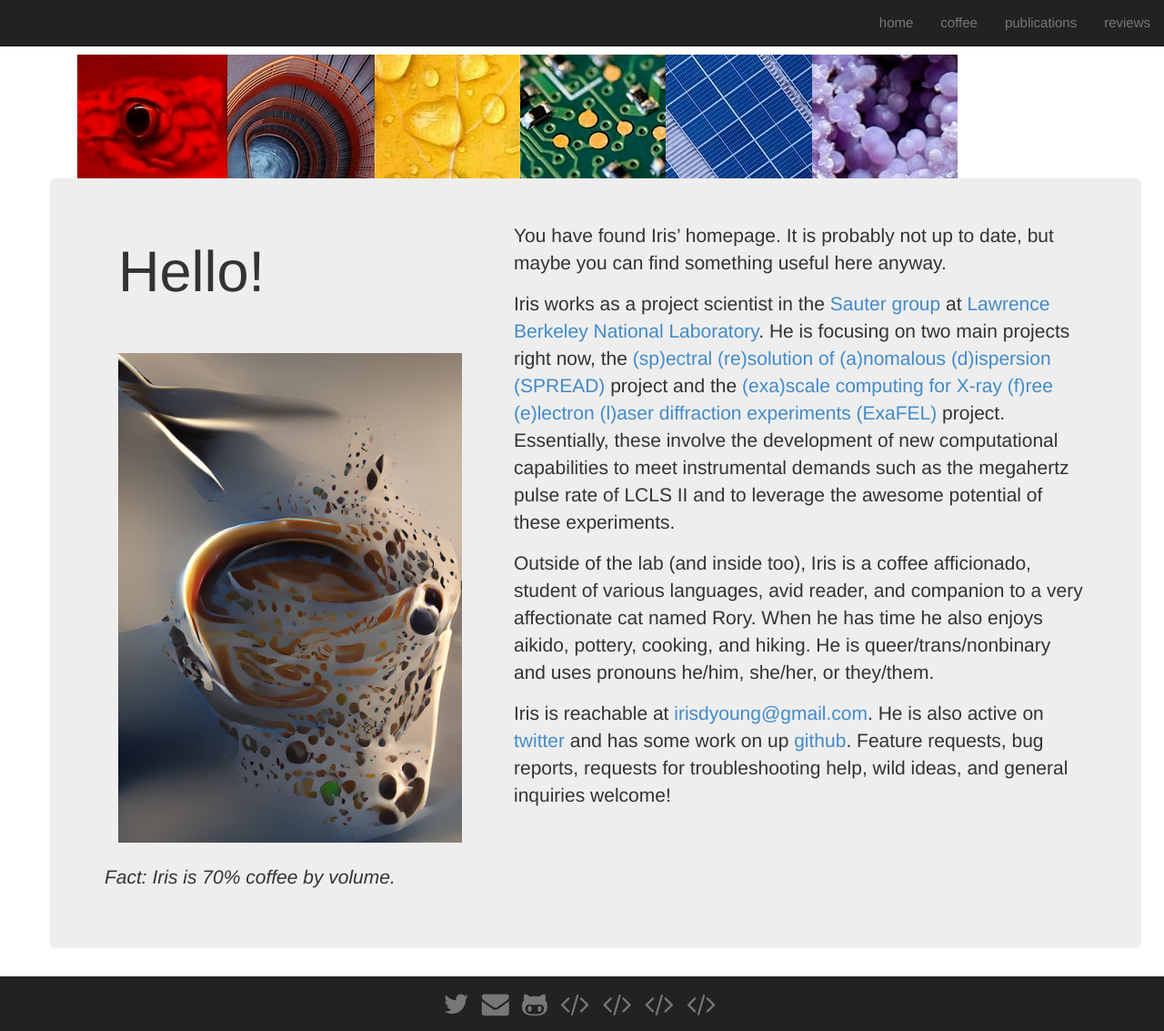
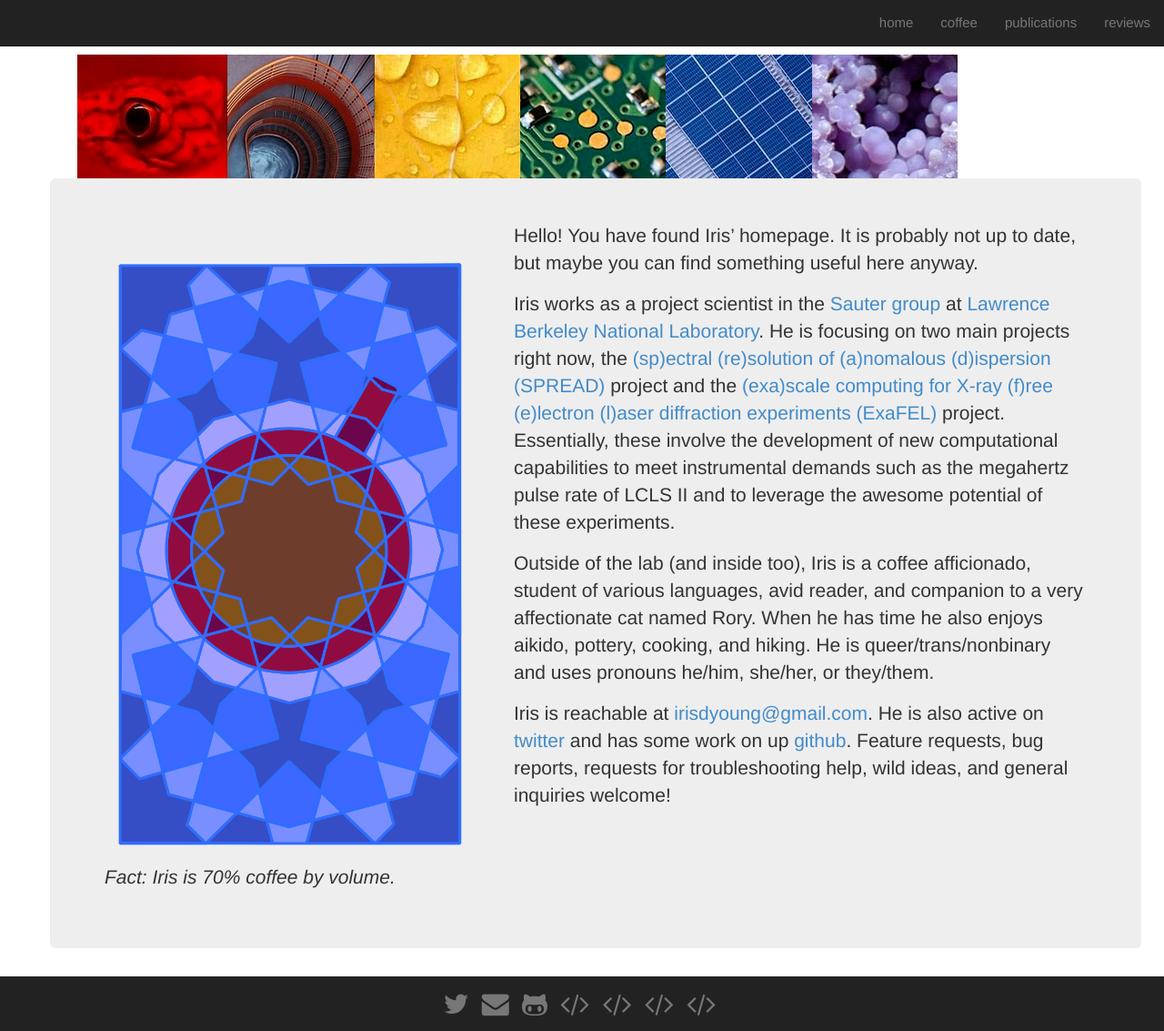
Before and after one commit to irisdyoung/irisdyoung.github.io, a Jekyll site: the page built from index.md, in a window 1280 px wide and 1133 px high. Shown: the whole window at 91% size. Built offline with Jekyll 4.4.1, drawn with Linux system fonts in a browser that asks for light colours; nearby versions of some CDN libraries.

Commit message:
updated from AI art to Penrose tiling original art

```diff
--- a/index.md
+++ b/index.md
@@ -7,15 +7,14 @@ group: home
 <div class="row">
 <div class="jumbotron h-100">
 <div class="col-sm-5">
-# Hello!
 {: .display-4}
 <br>
 
-![science coffee art](static/img/art/sci_coffee_art.jpeg){:style="width: auto; max-width: 90%;"}
+![Penrose tiling coffee art](static/img/art/coffee_penrose_03.png){:style="width: auto; max-width: 90%;"}
 </div>
 <div class="col">
 
-You have found Iris' homepage. It is probably not up to date, but maybe you can find something useful here anyway.
+Hello! You have found Iris' homepage. It is probably not up to date, but maybe you can find something useful here anyway.
 {: .welcomefont}
 
 Iris works as a project scientist in the [Sauter group](https://biosciences.lbl.gov/profiles/nicholas-sauter/) at [Lawrence Berkeley National Laboratory](https://www.lbl.gov/). He is focusing on two main projects right now, the [(sp)ectral (re)solution of (a)nomalous (d)ispersion (SPREAD)](http://dx.doi.org/10.1107/S2059798320000418) project and the [(exa)scale computing for X-ray (f)ree (e)lectron (l)aser diffraction experiments (ExaFEL)](https://www.exascaleproject.org/research-project/exafel/) project. Essentially, these involve the development of new computational capabilities to meet instrumental demands such as the megahertz pulse rate of LCLS II and to leverage the awesome potential of these experiments.
```
Also changed, not shown: static/img/art/coffee_penrose_03.png (added), static/img/art/sci_coffee_art.jpeg (deleted).
